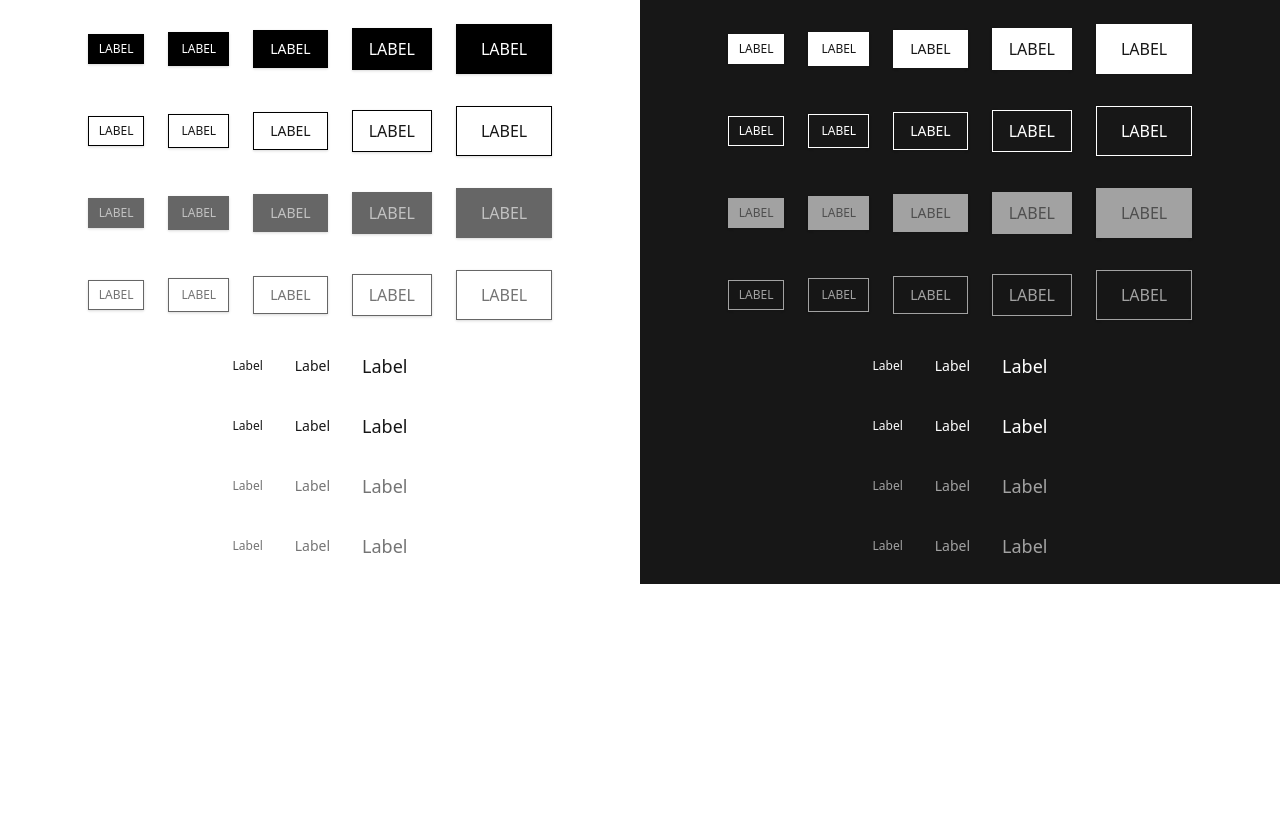
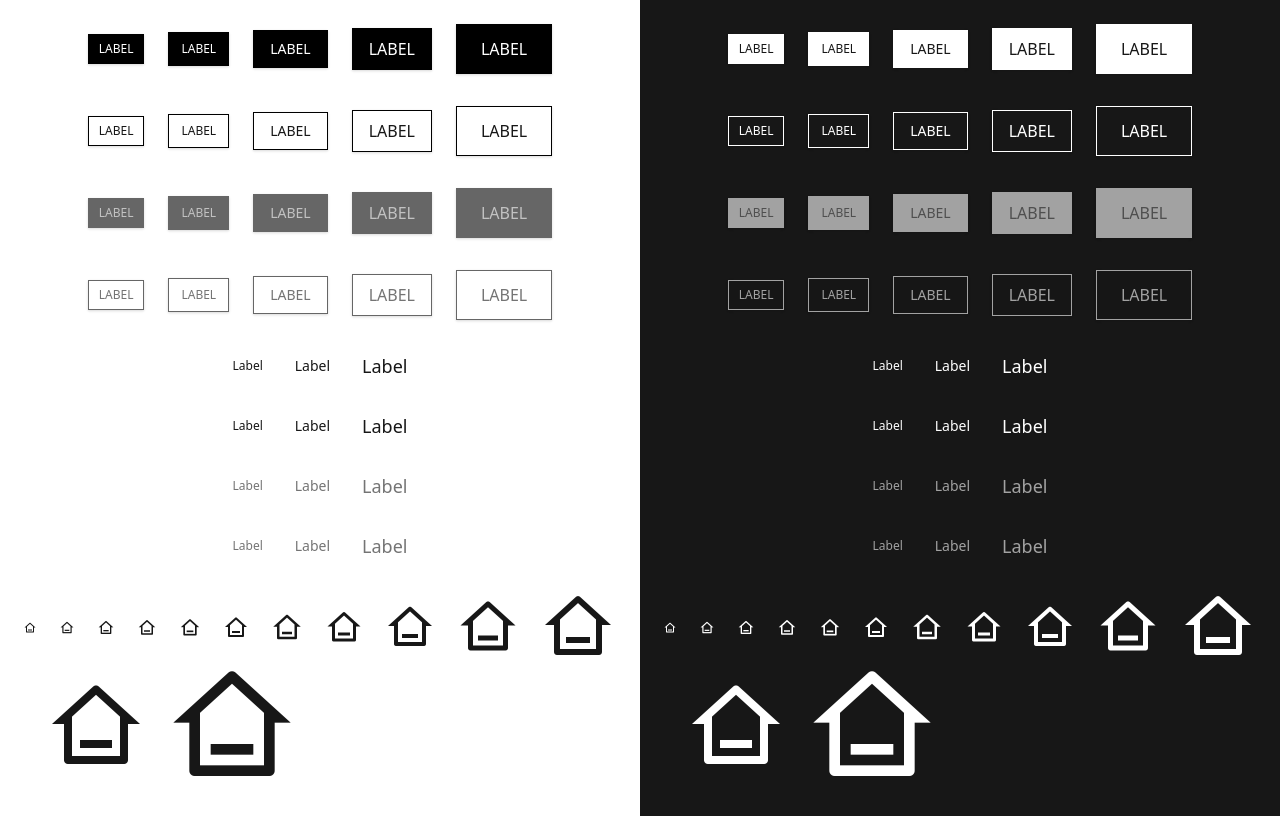
Before and after one commit to strassen-br/strassen-design-system, a Vue app: page / in a window 1280 px wide. Built offline with nearby package versions, Linux system fonts and the light colour scheme; a web font is replaced by a local one.

Commit message:
Add StIcon component and demo

```diff
--- a/index.html
+++ b/index.html
@@ -4,6 +4,7 @@
     <meta charset="UTF-8" />
     <link rel="icon" href="/favicon.ico" />
     <link rel="stylesheet" href="https://rsms.me/inter/inter.css">
+    <link rel="stylesheet" href="https://cdn.jsdelivr.net/npm/remixicon@2.5.0/fonts/remixicon.css">
     <meta name="viewport" content="width=device-width, initial-scale=1.0" />
     <title>Strassen Design System</title>
   </head>
--- a/package.json
+++ b/package.json
@@ -40,8 +40,7 @@
     "lint": "eslint --ext .ts,.vue --fix --ignore-path .gitignore ."
   },
   "peerDependencies": {
-    "postcss-nested": "^5.0.1",
-    "remixicon": "^2.5.0"
+    "postcss-nested": "^5.0.1"
   },
   "devDependencies": {
     "@antfu/eslint-config": "^0.4.3",
--- a/src/App.vue
+++ b/src/App.vue
@@ -4,6 +4,7 @@
       <div v-for="mode in ['light', 'dark']" :key="mode" :class="mode">
         <st-button-demo />
         <st-link-demo />
+        <st-icon-demo />
       </div>
     </div>
   </div>
@@ -12,6 +13,7 @@
 <script lang="ts">
 import { defineComponent } from 'vue'
 import StButtonDemo from './local/StButtonDemo.vue'
+import StIconDemo from './local/StIconDemo.vue'
 import StLinkDemo from './local/StLinkDemo.vue'
 
 export default defineComponent({
@@ -20,6 +22,7 @@ export default defineComponent({
 
     StButtonDemo,
     StLinkDemo,
+    StIconDemo,
 
   },
 })
@@ -27,10 +30,10 @@ export default defineComponent({
 
 <style lang="postcss">
 .content {
-  @apply flex;
+  @apply flex w-screen overflow-hidden;
 
   .row {
-    @apply flex items-center space-x-6;
+    @apply flex flex-wrap items-center space-x-6;
   }
 }
 
--- a/src/components/atoms/StButton.vue
+++ b/src/components/atoms/StButton.vue
@@ -43,9 +43,7 @@ export default defineComponent({
       props.kind,
       props.size,
     ])
-    return {
-      wrapperClasses,
-    }
+    return { wrapperClasses }
   },
 })
 </script>
--- /dev/null
+++ b/src/components/atoms/StIcon.vue
@@ -0,0 +1,56 @@
+<template>
+  <i :class="wrapperClasses" />
+</template>
+
+<script lang="ts">
+import { computed, defineComponent, PropType } from 'vue'
+
+export default defineComponent({
+  props: {
+    name: {
+      type: String,
+      required: true,
+      default: undefined,
+    },
+    kind: {
+      type: String as PropType<'fill' | 'line'>,
+      required: false,
+      default: 'line',
+    },
+    size: {
+      type: String as PropType<
+      'xs' |
+      'sm' |
+      'md' |
+      'lg' |
+      'xl' |
+      '2xl' |
+      '3xl' |
+      '4xl' |
+      '5xl' |
+      '6xl' |
+      '7xl' |
+      '8xl' |
+      '9xl'
+      >,
+      required: false,
+      default: 'md',
+    },
+  },
+
+  setup(props) {
+    const wrapperClasses = computed(() => [
+      'st-icon',
+      `ri-${props.name}-${props.kind}`,
+      `text-${props.size}`,
+    ])
+    return { wrapperClasses }
+  },
+})
+</script>
+
+<style lang="postcss">
+.st-icon {
+  @apply transition-all duration-200 text-gray-900 dark:text-white;
+}
+</style>
--- a/src/components/atoms/StLink.vue
+++ b/src/components/atoms/StLink.vue
@@ -27,13 +27,8 @@ export default defineComponent({
   },
 
   setup(props) {
-    const wrapperClasses = computed(() => [
-      'st-link-wrapper',
-      props.size,
-    ])
-    return {
-      wrapperClasses,
-    }
+    const wrapperClasses = computed(() => ['st-link-wrapper', props.size])
+    return { wrapperClasses }
   },
 })
 </script>
--- /dev/null
+++ b/src/local/StIconDemo.vue
@@ -0,0 +1,41 @@
+<template>
+  <div class="row">
+    <st-icon
+      v-for="size in sizes"
+      :key="size"
+      :size="size"
+      name="home-3"
+    />
+  </div>
+</template>
+
+<script lang="ts">
+import { defineComponent } from 'vue'
+import StIcon from '../components/atoms/StIcon.vue'
+
+export default defineComponent({
+  components: { StIcon },
+  setup() {
+    return {
+      sizes: [
+        'xs',
+        'sm',
+        'md',
+        'lg',
+        'xl',
+        '2xl',
+        '3xl',
+        '4xl',
+        '5xl',
+        '6xl',
+        '7xl',
+        '8xl',
+        '9xl',
+      ],
+    }
+  },
+})
+</script>
+
+<style lang="postcss" scoped>
+</style>
--- a/src/main.ts
+++ b/src/main.ts
@@ -1,12 +1,14 @@
 import { Plugin } from 'vue'
 import StButton from './components/atoms/StButton.vue'
 import StLink from './components/atoms/StLink.vue'
+import StIcon from './components/atoms/StIcon.vue'
 import './index.css'
 
 const plugin: Plugin = {
   install(app) {
     app.component('StButton', StButton)
     app.component('StLink', StLink)
+    app.component('StIcon', StIcon)
   },
 }
 
```
